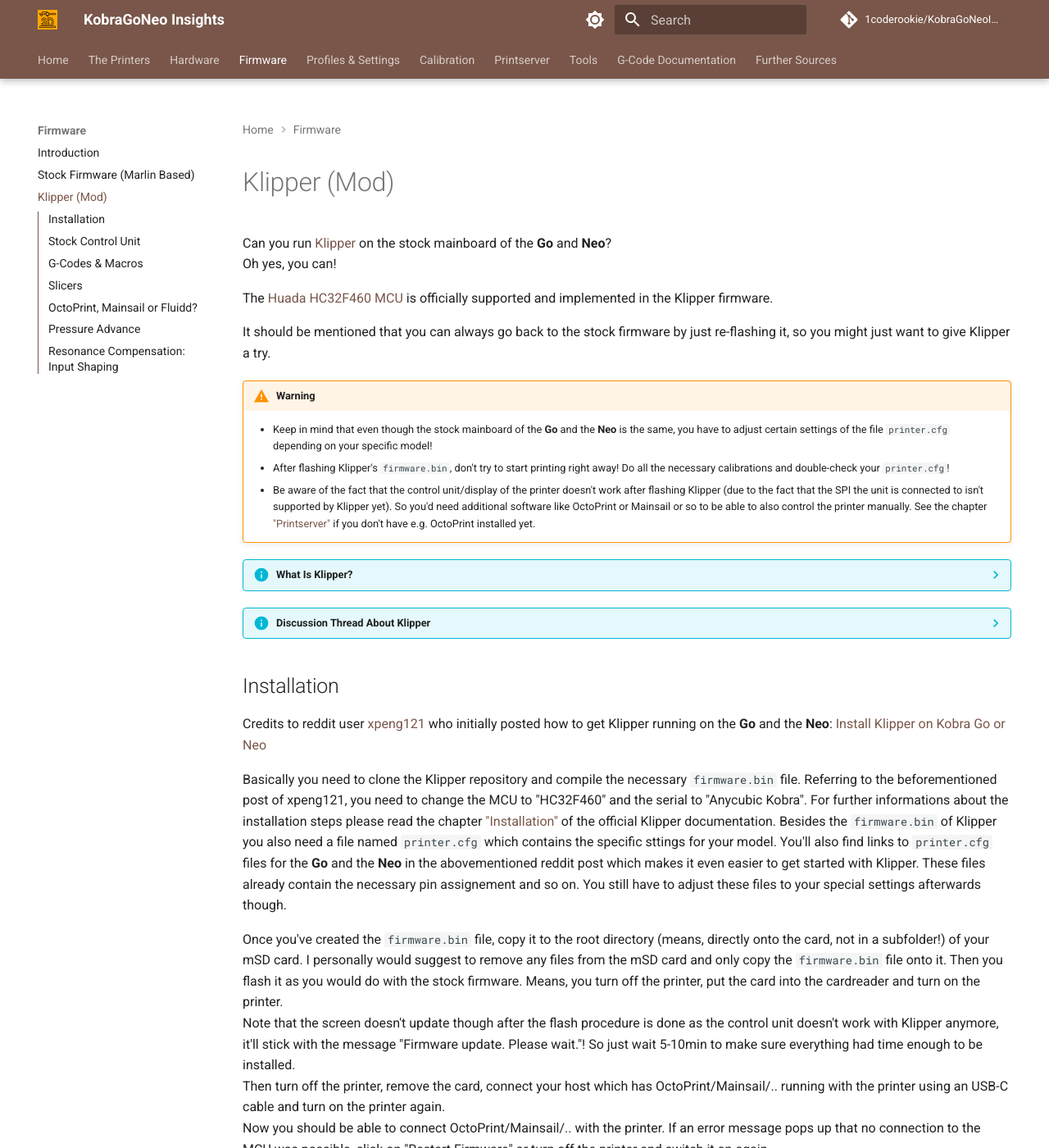
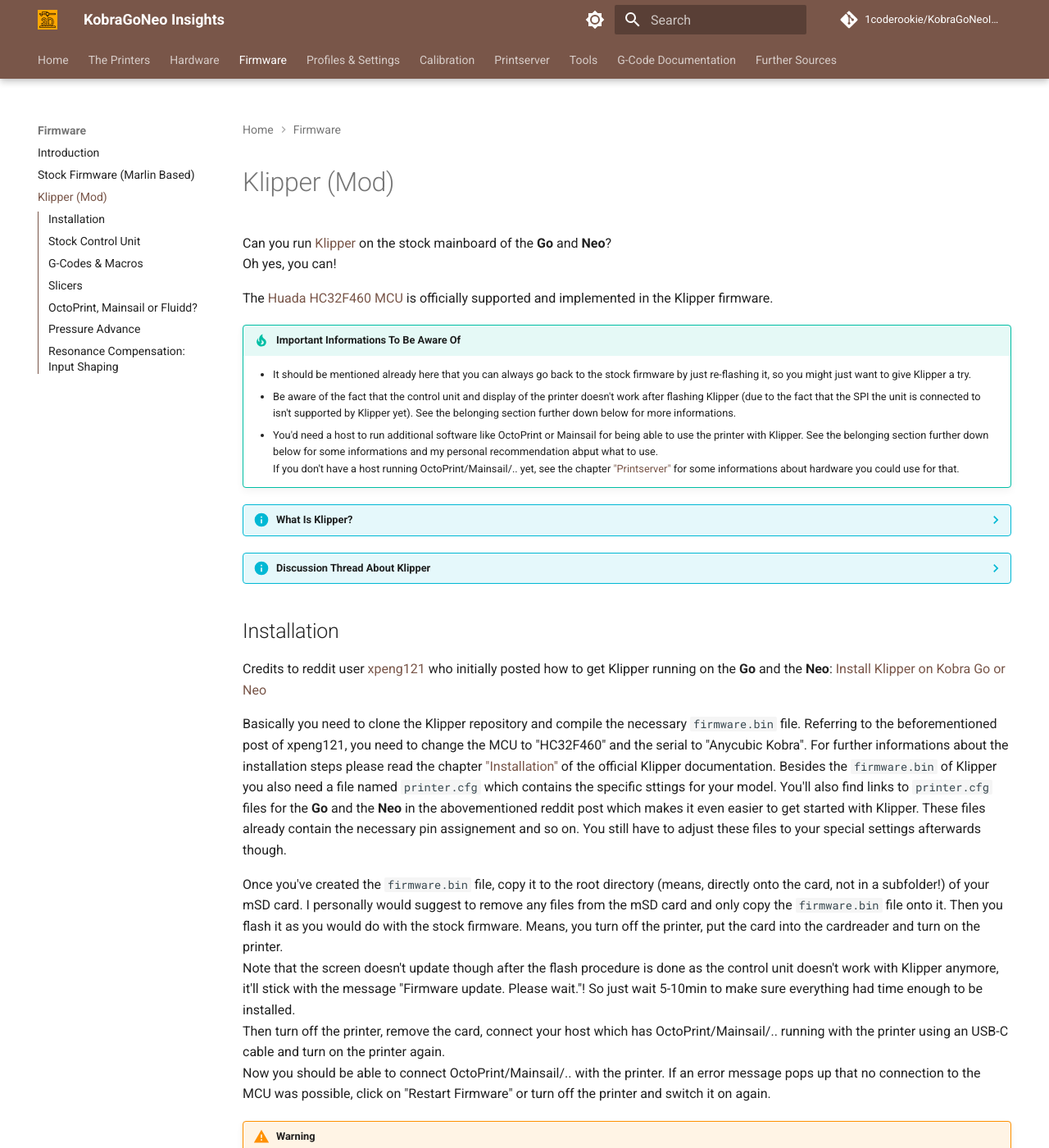
Before and after one commit to 1coderookie/KobraGoNeoInsights, an MkDocs documentation site: the page built from docs/firmware/fw_klipper.md, in a window 1280 px wide and 1400 px high. Shown: the whole window at 82% size. Built offline with MkDocs 1.6.1 and Material for MkDocs 9.7.7, drawn with Linux system fonts in a browser that asks for light colours; comment, search, counter and statistics services are not loaded; some of the changed text lies outside the part shown.

Commit message:
Update fw_klipper.md

```diff
--- a/docs/firmware/fw_klipper.md
+++ b/docs/firmware/fw_klipper.md
@@ -7,13 +7,13 @@
 
 The [Huada HC32F460 MCU](https://github.com/Klipper3d/klipper/commit/72b6bd7efa1ae282220b4bdcfb789075807ebfd2) is officially supported and implemented in the Klipper firmware.
 
-It should be mentioned that you can always go back to the stock firmware by just re-flashing it, so you might just want to give Klipper a try.
+!!! tip "Important Informations To Be Aware Of"
 
-!!! warning
+    - It should be mentioned already here that you can always go back to the stock firmware by just re-flashing it, so you might just want to give Klipper a try.
+    - Be aware of the fact that the control unit and display of the printer doesn't work after flashing Klipper (due to the fact that the SPI the unit is connected to isn't supported by Klipper yet). See the belonging section further down below for more informations.
+    - You'd need a host to run additional software like OctoPrint or Mainsail for being able to use the printer with Klipper. See the belonging section further down below for some informations and my personal recommendation abput what to use.
+    If you don't have a host running OctoPrint/Mainsail/.. yet, see the chapter ["Printserver"](../printserver.md) for some informations about hardware you could use for that.
 
-    - Keep in mind that even though the stock mainboard of the **Go** and the **Neo** is the same, you have to adjust certain settings of the file `printer.cfg` depending on your specific model!
-    - After flashing Klipper's `firmware.bin`, don't try to start printing right away! Do all the necessary calibrations and double-check your `printer.cfg`!
-    - Be aware of the fact that the control unit/display of the printer doesn't work after flashing Klipper (due to the fact that the SPI the unit is connected to isn't supported by Klipper yet). So you'd need additional software like OctoPrint or Mainsail or so to be able to also control the printer manually. See the chapter ["Printserver"](../printserver.md) if you don't have e.g. OctoPrint installed yet.
 
 ??? info "What Is Klipper?"
 
@@ -34,10 +34,11 @@
 Then turn off the printer, remove the card, connect your host which has OctoPrint/Mainsail/.. running with the printer using an USB-C cable and turn on the printer again.
 Now you should be able to connect OctoPrint/Mainsail/.. with the printer. If an error message pops up that no connection to the MCU was possible, click on "Restart Firmware" or turn off the printer and switch it on again.
 
-!!! warning "Configure Your Specific Settings"
+!!! warning
 
-    - Remember that even by using beforementioned `printer.cfg` files for either the **Fo** or the **Neo**, you still have to adapt the config file to your printer and specific settings *before* starting to print or calibrate the printer! So don't just use the beforementioned file from the reddit post and start printing right away!
-    - Also proceed with the [configuration checks](https://www.klipper3d.org/Config_checks.html) before you're trying to print anything!
+    - After flashing Klipper's `firmware.bin`, don't try to start printing right away!
+    - Keep in mind that even though the stock mainboard of the **Go** and the **Neo** is the same, you have to adjust certain settings of the file `printer.cfg` depending on your specific model *before* starting to print or calibrate the printer! So don't just use the beforementioned file from the reddit post and start printing right away!
+    - Proceed with the [configuration checks](https://www.klipper3d.org/Config_checks.html) before you're trying to print anything!
 
 ## Stock Control Unit
 The stock control unit of both the **Go** and the **Neo** don't work with Klipper. So is that going to be an issue? Actually I thought the same initially and that was the only reason which was holding me back switching to Klipper right away at the beginning. Now that I did switch, I can say that I don't really miss the control unit.
```
